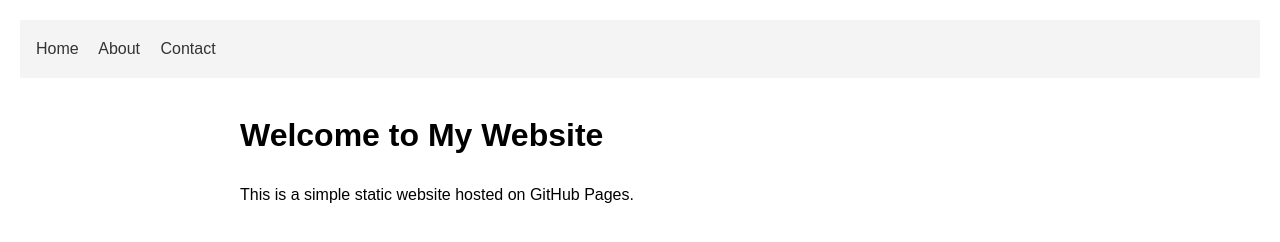
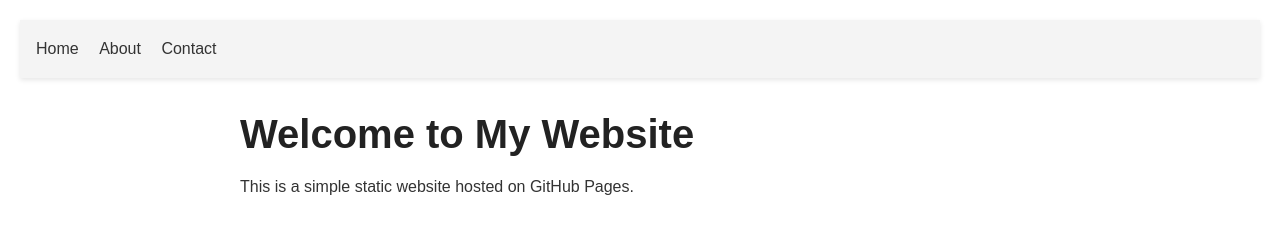
Before and after one commit to bforbalaji/Vignancsec, a plain HTML site: page index.html in a window 1280 px wide. Drawn offline with Linux system fonts and the light colour scheme.

Commit message:
Update style.css

```diff
--- a/assets/css/style.css
+++ b/assets/css/style.css
@@ -3,18 +3,23 @@ body {
     margin: 0;
     padding: 20px;
     line-height: 1.6;
+    color: #333;
+    background-color: #fff;
 }
 
 nav {
     background-color: #f4f4f4;
     padding: 1rem;
     margin-bottom: 2rem;
+    box-shadow: 0 2px 5px rgba(0,0,0,0.1);
 }
 
 nav a {
     margin-right: 1rem;
     text-decoration: none;
     color: #333;
+    font-weight: 500;
+    transition: color 0.3s ease;
 }
 
 nav a:hover {
@@ -24,4 +29,42 @@ nav a:hover {
 main {
     max-width: 800px;
     margin: 0 auto;
+    padding: 0 20px;
 }
+
+h1, h2, h3 {
+    color: #222;
+    margin-bottom: 1rem;
+}
+
+h1 {
+    font-size: 2.5rem;
+    line-height: 1.2;
+}
+
+h2 {
+    font-size: 2rem;
+}
+
+h3 {
+    font-size: 1.5rem;
+}
+
+p {
+    margin-bottom: 1.5rem;
+}
+
+a {
+    color: #0066cc;
+    text-decoration: none;
+}
+
+a:hover {
+    text-decoration: underline;
+}
+
+img {
+    max-width: 100%;
+    height: auto;
+    margin: 1rem 0;
+}
```
